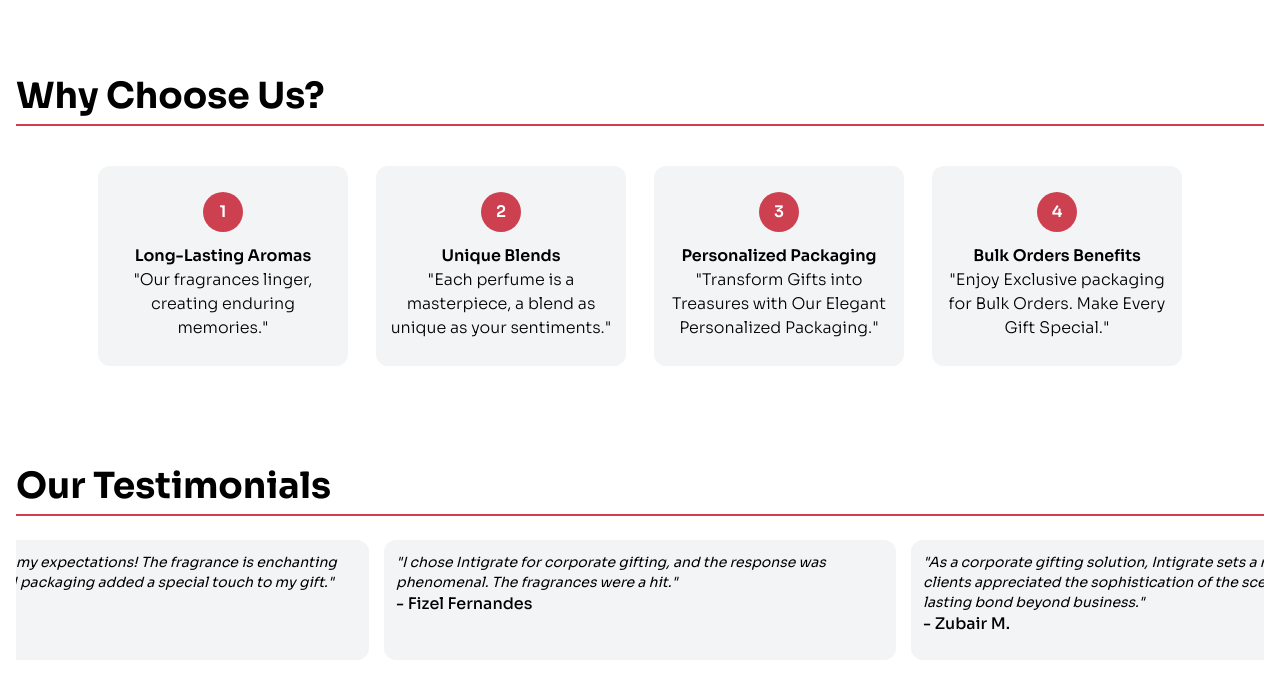
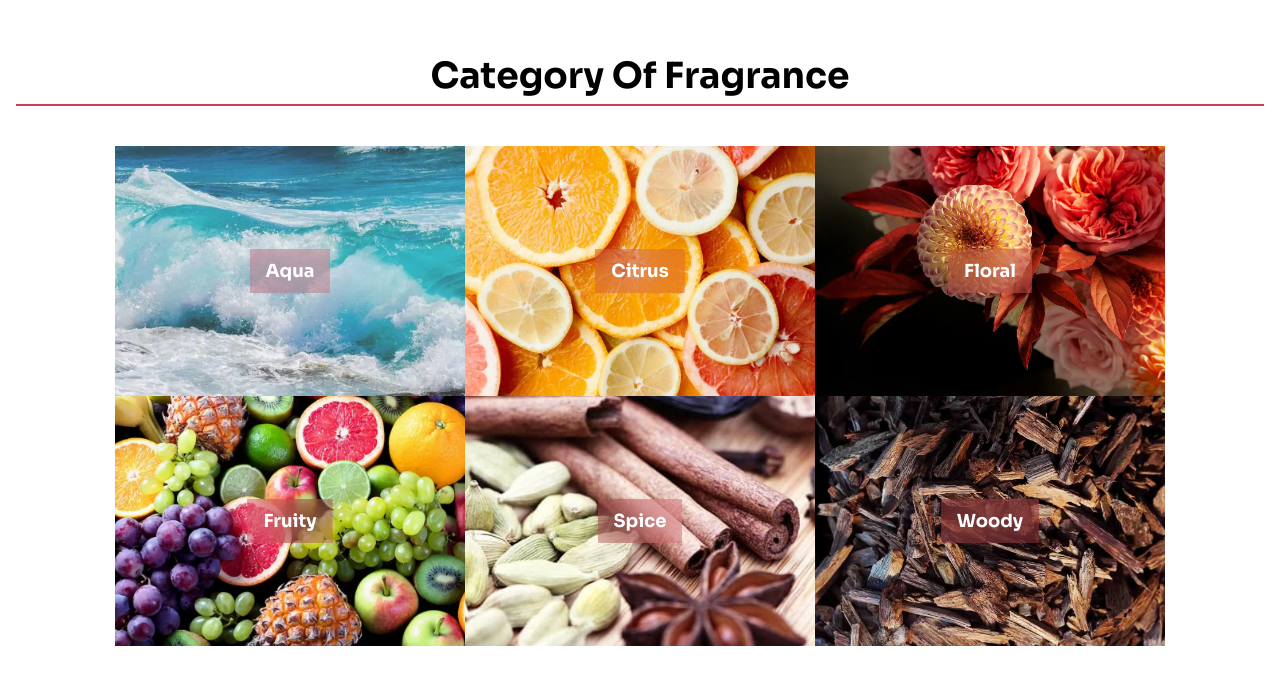
Before and after one commit to riyavishwakarma13/integrate-website, a Next.js app: page / in a window 1280 px wide. Shown: the part 703-1400 px from the top of the page. Built offline with nearby package versions, Linux system fonts and the light colour scheme.

Commit message:
components => category

```diff
--- a/src/app/page.tsx
+++ b/src/app/page.tsx
@@ -1,3 +1,4 @@
+import Category from "@/components/Category";
 import Choose from "@/components/Choose";
 import Faq from "@/components/Faq";
 import Herobanner from "@/components/Herobanner";
@@ -7,6 +8,7 @@ export default function Home() {
   return (
     <div className="max-w-7xl mx-auto p-4">
       <Herobanner />
+      <Category />
       <Choose />
       <Testimonials />
       <Faq />
--- /dev/null
+++ b/src/components/Category.tsx
@@ -0,0 +1,58 @@
+import Image from "next/image";
+import React from "react";
+
+const types = [
+  {
+    src: "/assets/category/aqua.webp",
+    title: "Aqua",
+  },
+  {
+    src: "/assets/category/citrus.webp",
+    title: "Citrus",
+  },
+  {
+    src: "/assets/category/floral.webp",
+    title: "Floral",
+  },
+  {
+    src: "/assets/category/fruity.webp",
+    title: "Fruity",
+  },
+  {
+    src: "/assets/category/spice.webp",
+    title: "Spice",
+  },
+  {
+    src: "/assets/category/woody.webp",
+    title: "Woody",
+  },
+];
+
+const Category = () => {
+  return (
+    <section className="space-y-5 py-5">
+      <div className="border-b-2 pb-2 border-primary">
+        <p className="text-4xl text-center font-bold">Category Of Fragrance</p>
+      </div>
+      <div className="flex flex-wrap py-5 justify-center items-center">
+        {types.map((item, i) => (
+          <div key={i} className="relative w-full max-w-[350px] h-[250px]">
+            <Image
+              src={item.src}
+              className="object-cover"
+              fill
+              alt={item.title}
+            />
+            <div className="absolute grid place-items-center h-full w-full">
+              <p className="backdrop-blur-lg text-lg font-bold bg-primary/30 text-white px-4 py-2">
+                {item.title}
+              </p>
+            </div>
+          </div>
+        ))}
+      </div>
+    </section>
+  );
+};
+
+export default Category;
--- a/src/components/Testimonials.tsx
+++ b/src/components/Testimonials.tsx
@@ -53,7 +53,7 @@ const Testimonials = () => {
         centeredSlides={true}
         modules={[Autoplay, A11y]}
         className="mySwiper"
-        speed={5000}
+        speed={7000}
         autoplay={{
           delay: 0,
           disableOnInteraction: true,
```
